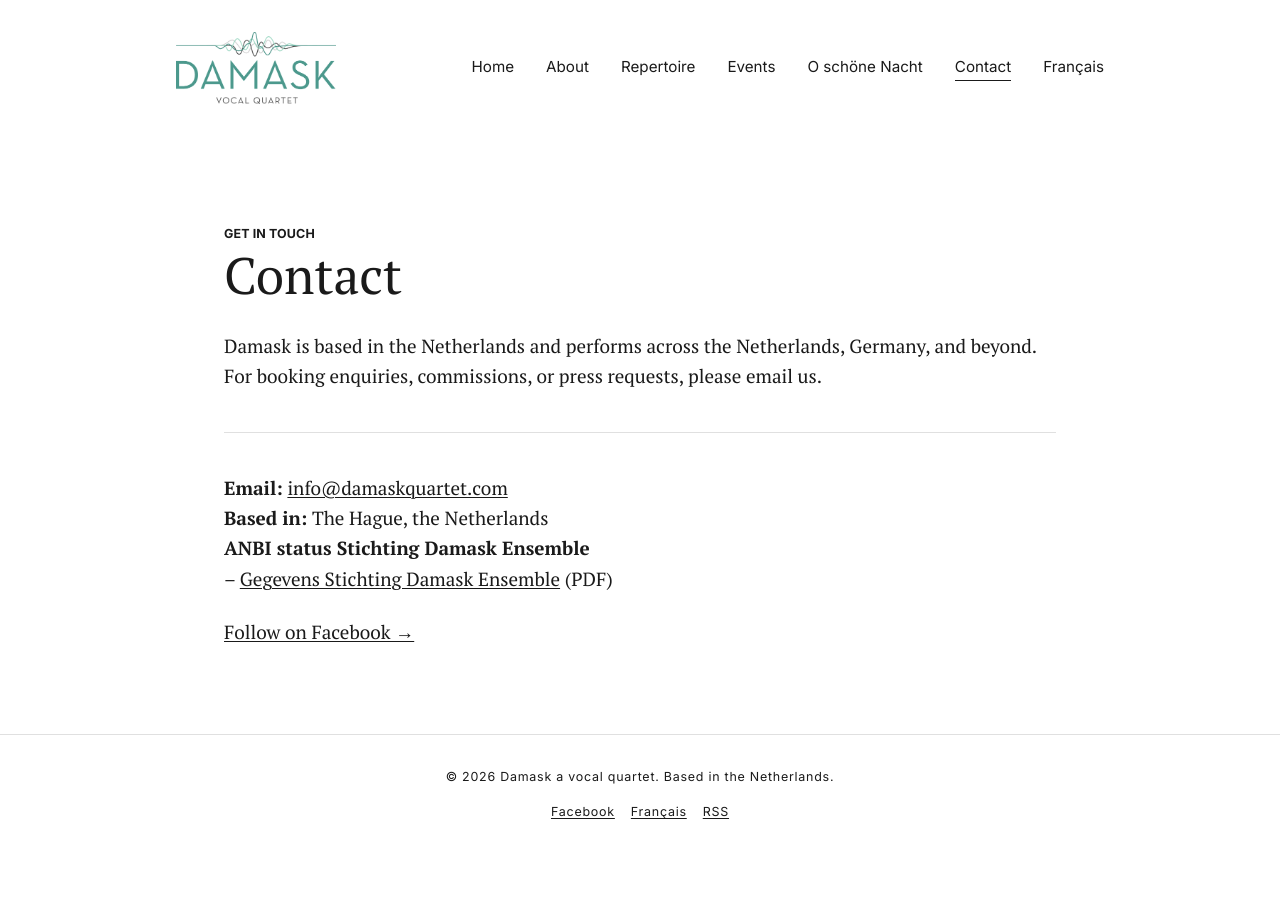
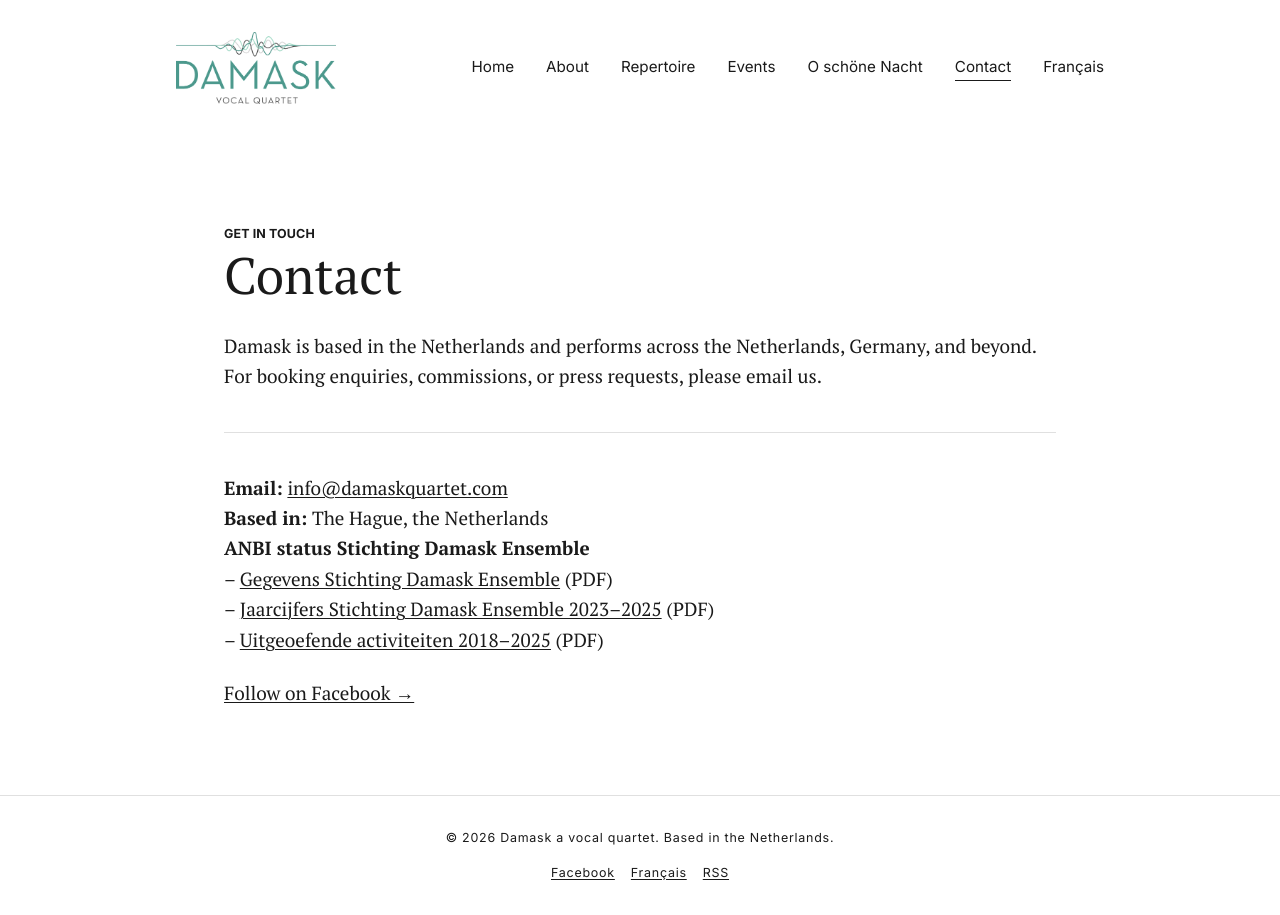
Before and after one commit to damaskensemble/damaskensemble.github.io, a Jekyll site: the page built from contact.md, in a window 1280 px wide. Built offline with Jekyll 4.4.1, drawn with Linux system fonts in a browser that asks for light colours.

Commit message:
Contact page: restore Jaarcijfers and Uitgeoefende activiteiten links next to Gegevens Stichting Damask Ensemble
Co-Authored-By: Claude Opus 5.5 <noreply@anthropic.com>

```diff
--- a/contact.md
+++ b/contact.md
@@ -18,6 +18,8 @@ requests, please email us.
 </p>
 <ul class="dash-list">
   <li><a href="{{ '/assets/docs/Gegevens_Stichting_Damask_Ensemble.pdf' | relative_url }}">Gegevens Stichting Damask Ensemble</a> (PDF)</li>
+  <li><a href="{{ '/assets/docs/Jaarcijfers_Stichting_Damask_Ensemble_2023-2025.pdf' | relative_url }}">Jaarcijfers Stichting Damask Ensemble 2023–2025</a> (PDF)</li>
+  <li><a href="{{ '/assets/docs/Uitgeoefende_activiteiten_Damask_Vocal_Quartet_2018-2025.pdf' | relative_url }}">Uitgeoefende activiteiten 2018–2025</a> (PDF)</li>
 </ul>
 
 <p>
```
Also changed, not shown: 2 other files.
